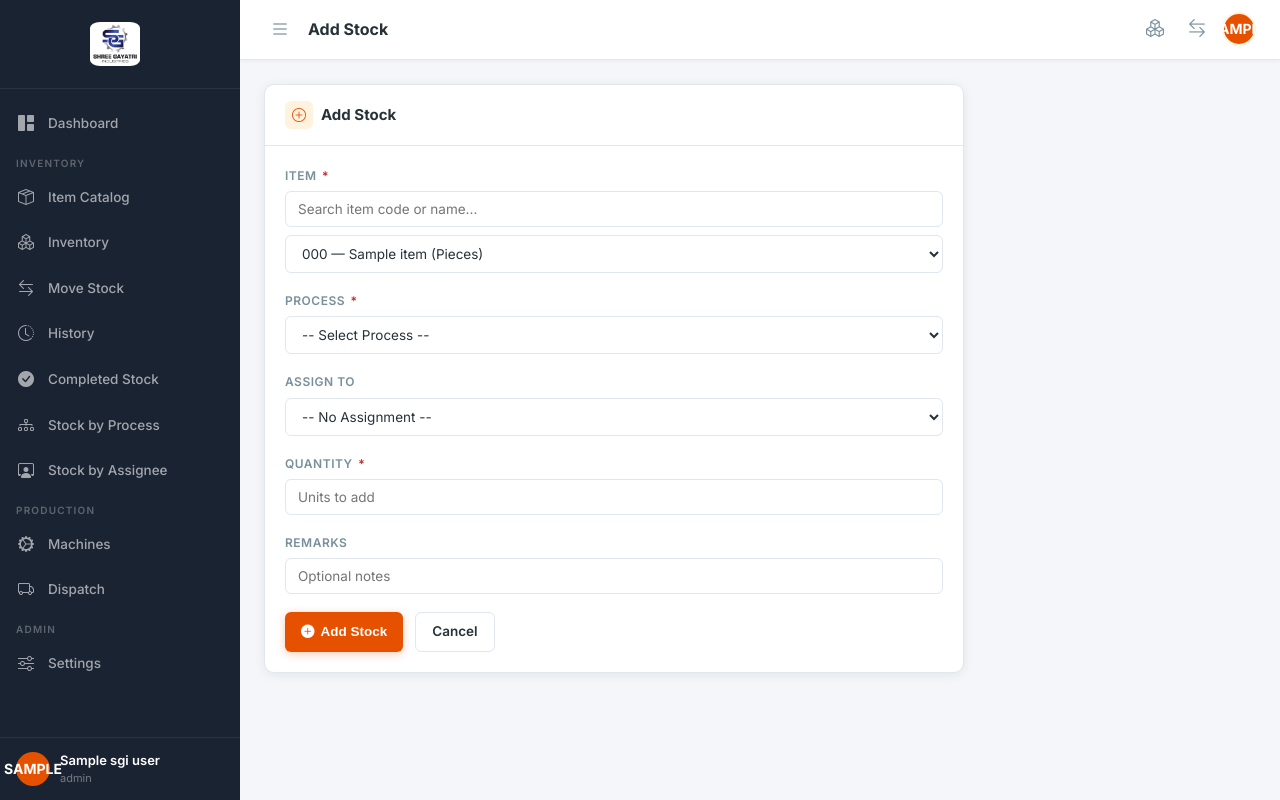
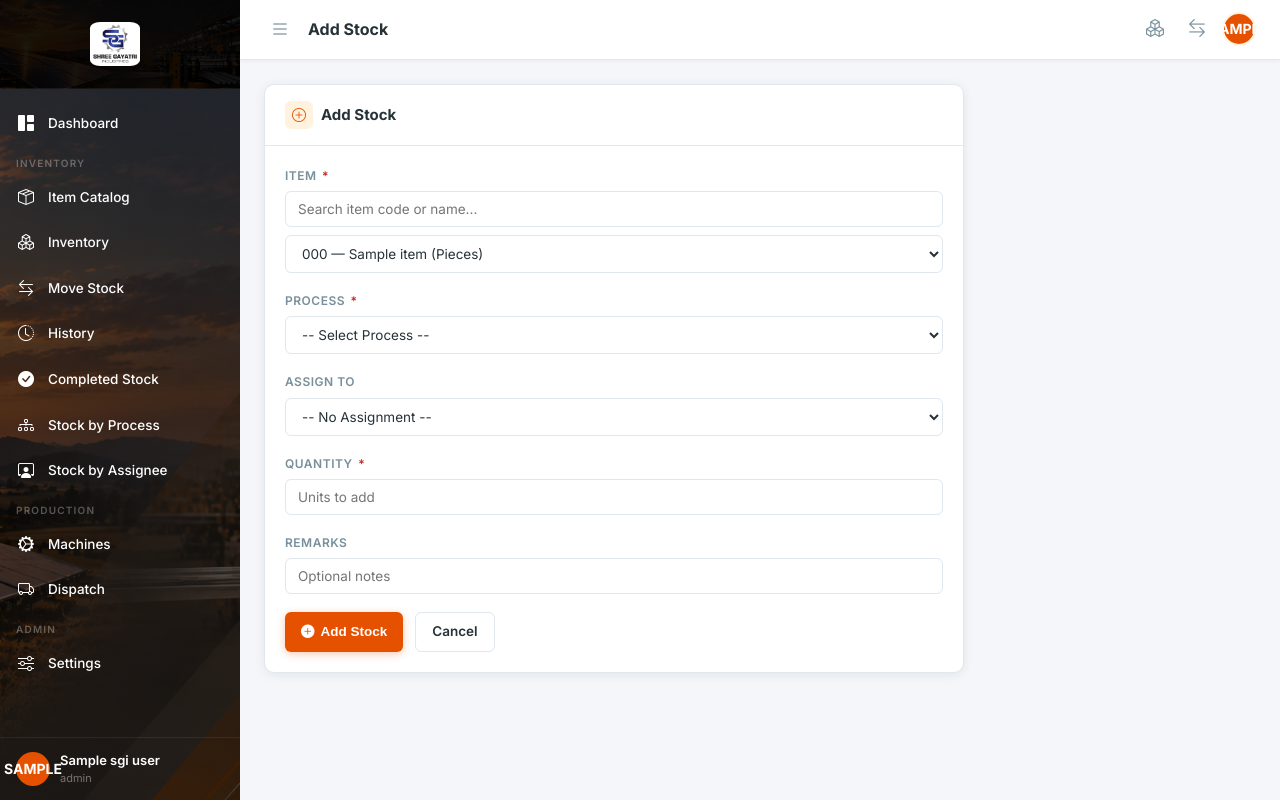
Before and after one commit to nishitkumawat/esp-backend, a Django app: template SGIERP/templates/sgierp/inventory/add_stock.html in a window 1280 px wide. Run offline with Django 5.2, Linux system fonts and the light colour scheme; tables that the repository leaves empty hold one stand-in row (values such as "Sample post"); the template is opened without the code that fills it: values that come from a table or form of the project are taken from there, most other values are stand-ins (such as "Sample title", 1, 10 or a date in 2020).

Commit message:
SGI ERP added static files

```diff
--- a/SGIERP/static/sgierp/css/style.css
+++ b/SGIERP/static/sgierp/css/style.css
@@ -59,7 +59,9 @@ body {
 /* ---- Sidebar ---- */
 .sgi-sidebar {
   width: var(--sgi-sidebar-width);
-  background: var(--sgi-sidebar-bg);
+  background:
+    linear-gradient(rgba(0, 0, 0, 0.45), rgba(0, 0, 0, 0.75)),
+    url('/static/sgierp/images/crmbg1.png') center / cover no-repeat;
   height: 100vh;
   display: flex;
   flex-direction: column;
@@ -73,7 +75,9 @@ body {
 .sgi-sidebar.collapsed { width: var(--sgi-sidebar-collapsed); }
 
 .sidebar-brand {
-  background: var(--sgi-sidebar-bg) !important;
+  background:
+    linear-gradient(rgba(0, 0, 0, 0.9), rgba(0, 0, 0, 0.9)),
+    url('/static/sgierp/images/crmbg1.png') center / cover no-repeat !important;
   display: flex;
   /* align-items: left; */
   gap: 10px;
@@ -131,7 +135,7 @@ body {
   align-items: center;
   gap: 12px;
   padding: 10px 16px;
-  color: rgba(255,255,255,0.6);
+  color: rgb(255, 255, 255);
   text-decoration: none;
   font-size: 13.5px; font-weight: 500;
   border-radius: 0;
@@ -565,8 +569,12 @@ body {
    ============================================================ */
 .sgi-auth-body {
   min-height: 100vh;
-  background: linear-gradient(135deg, var(--sgi-sidebar-bg) 0%, #243447 50%, #1E3A4A 100%);
-  display: flex; align-items: center; justify-content: center;
+  background:
+    linear-gradient(rgba(0, 0, 0, 0.7), rgba(0, 0, 0, 0.7)),
+      url('/static/sgierp/images/crmbg1.png');
+  background-size: cover;
+  background-position: center;
+  background-repeat: no-repeat;display: flex; align-items: center; justify-content: center;
   padding: 24px;
 }
 .sgi-auth-card {
```
Also changed, not shown: SGIERP/static/sgierp/images/crmbg.png (added), SGIERP/static/sgierp/images/crmbg1.png (added).
